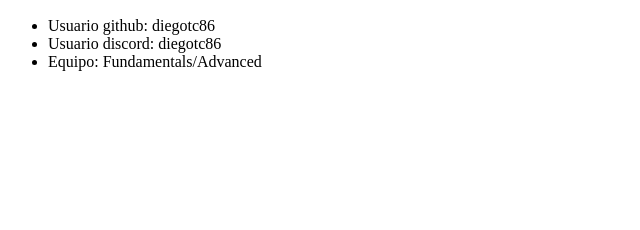
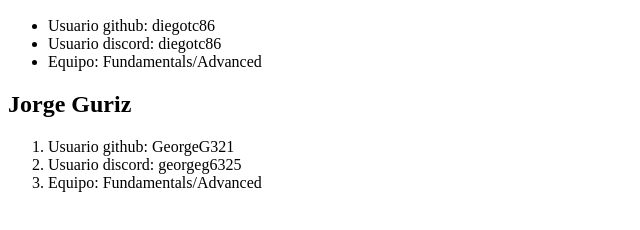
Before and after one commit to luis047527/nov24, a plain HTML site: page index.html in a window 1280 px wide. Shown: the part 110-340 px from the top of the page, without its empty margins (0-640 px from the left). Drawn offline with Linux system fonts and the light colour scheme.

Commit message:
AGREGUE MIS DATOS GEORGE

```diff
--- a/index.html
+++ b/index.html
@@ -1,10 +1,12 @@
 <!DOCTYPE html>
 <html lang="en">
+
 <head>
   <meta charset="UTF-8" />
   <meta name="viewport" content="width=device-width, initial-scale=1.0" />
   <title>Codeable Noviembre 2024</title>
 </head>
+
 <body>
   <h1>Equipo de Codeable Noviembre 2024</h1>
   <h2>Diego Torres</h2>
@@ -13,5 +15,12 @@
     <li>Usuario discord: diegotc86</li>
     <li>Equipo: Fundamentals/Advanced</li>
   </ul>
+  <h2>Jorge Guriz</h2>
+  <ol>
+    <li>Usuario github: GeorgeG321</li>
+    <li>Usuario discord: georgeg6325</li>
+    <li>Equipo: Fundamentals/Advanced</li>
+  </ol>
 </body>
+
 </html>
```
Lines whose indentation alone changed are shown as unchanged.
